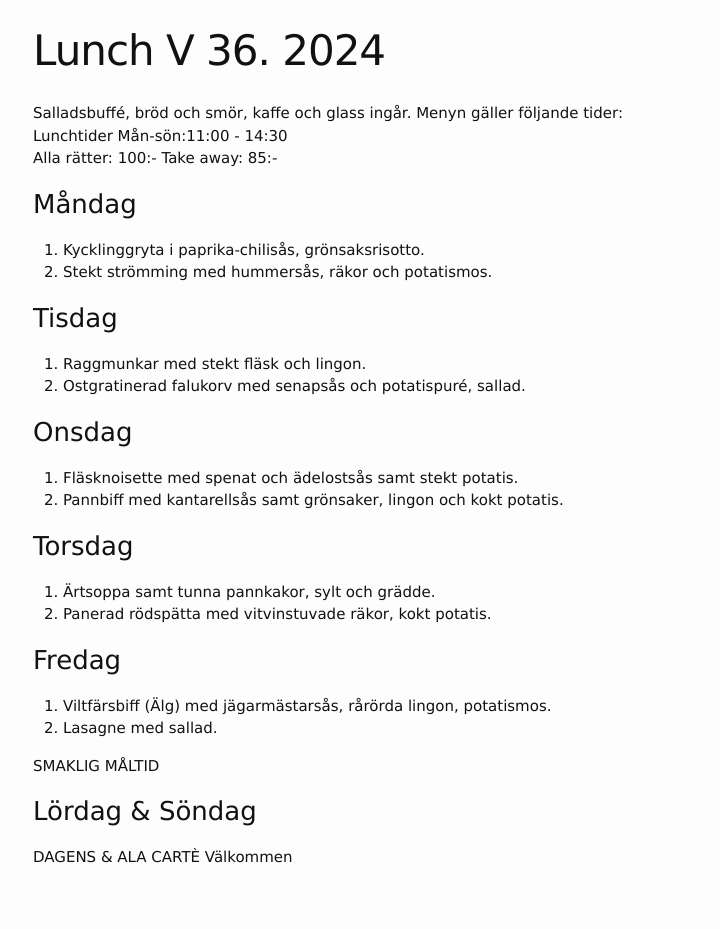
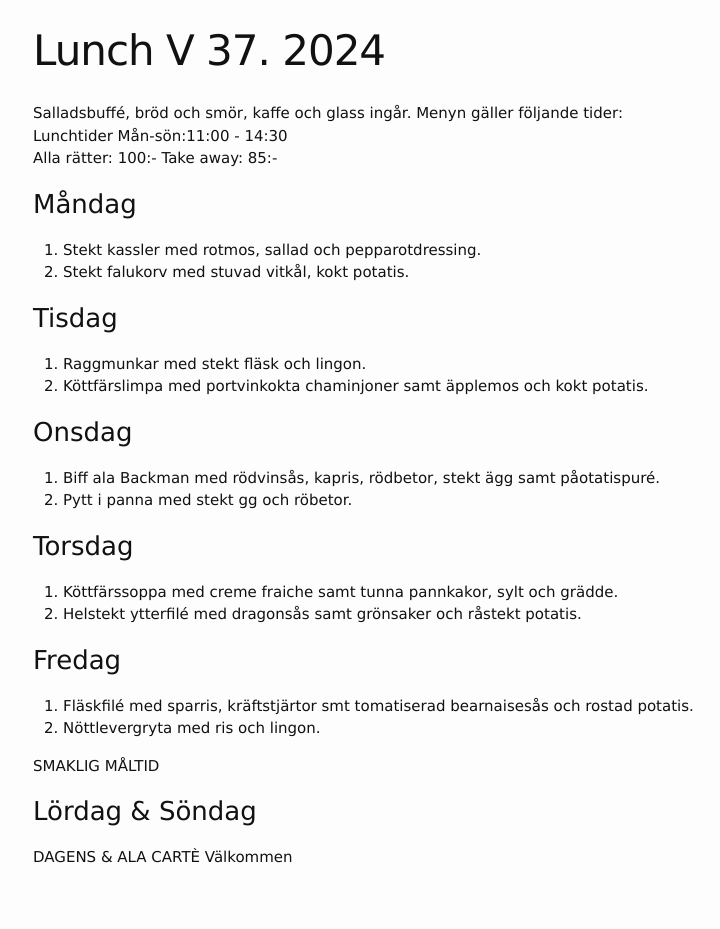
Before and after one commit to FarInn62/farinn62.github.io, a Jekyll site: the page built from lunch.md, in a window 1280 px wide. Shown: the whole page, without its empty margins (237-957 px from the left). Built offline with Jekyll 4.4.1, drawn with Linux system fonts in a browser that asks for light colours.

Commit message:
Update lunch.md

```diff
--- a/lunch.md
+++ b/lunch.md
@@ -1,6 +1,6 @@
 ---
 layout: foodmenu
-title: Lunch V 36. 2024
+title: Lunch V 37. 2024
 permalink: /lunch/
 published: true
 ---
@@ -11,28 +11,28 @@ Alla rätter: 100:- Take away: 85:-
 
 ### Måndag
 
-1. Kycklinggryta i paprika-chilisås, grönsaksrisotto.
-2. Stekt strömming med hummersås, räkor och potatismos.
+1. Stekt kassler med rotmos, sallad och pepparotdressing.
+2. Stekt falukorv med stuvad vitkål, kokt potatis.
 
 ### Tisdag
 
 1. Raggmunkar med stekt fläsk och lingon.
-2. Ostgratinerad falukorv med senapsås och potatispuré, sallad.
+2. Köttfärslimpa med portvinkokta chaminjoner samt äpplemos och kokt potatis.
 
 ### Onsdag
 
-1. Fläsknoisette med spenat och ädelostsås samt stekt potatis.
-2. Pannbiff med kantarellsås samt grönsaker, lingon och kokt potatis.
+1. Biff ala Backman med rödvinsås, kapris, rödbetor, stekt ägg samt påotatispuré.
+2. Pytt i panna med stekt gg och röbetor.
 
 ### Torsdag
 
-1. Ärtsoppa samt tunna pannkakor, sylt och grädde.
-2. Panerad rödspätta med vitvinstuvade räkor, kokt potatis.
+1. Köttfärssoppa med creme fraiche samt tunna pannkakor, sylt och grädde.
+2. Helstekt ytterfilé med dragonsås samt grönsaker och råstekt potatis.
 
 ### Fredag
 
-1. Viltfärsbiff (Älg) med jägarmästarsås, rårörda lingon, potatismos.
-2. Lasagne med sallad.
+1. Fläskfilé med sparris, kräftstjärtor smt tomatiserad bearnaisesås och rostad potatis.
+2. Nöttlevergryta med ris och lingon.
 
 SMAKLIG MÅLTID
 ### Lördag & Söndag
```
